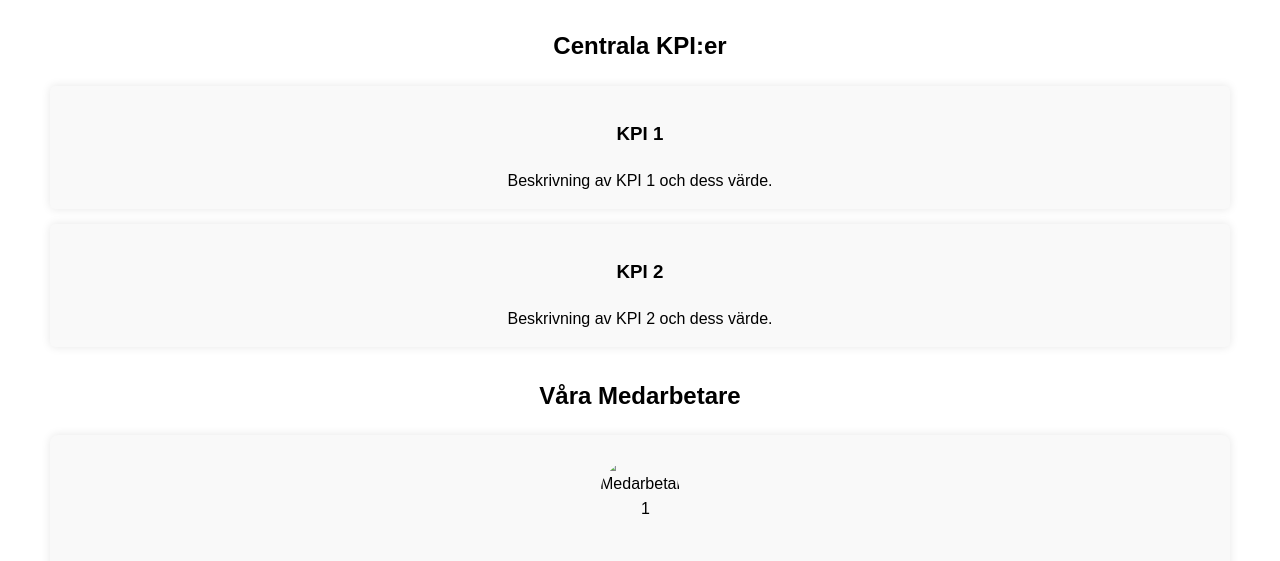
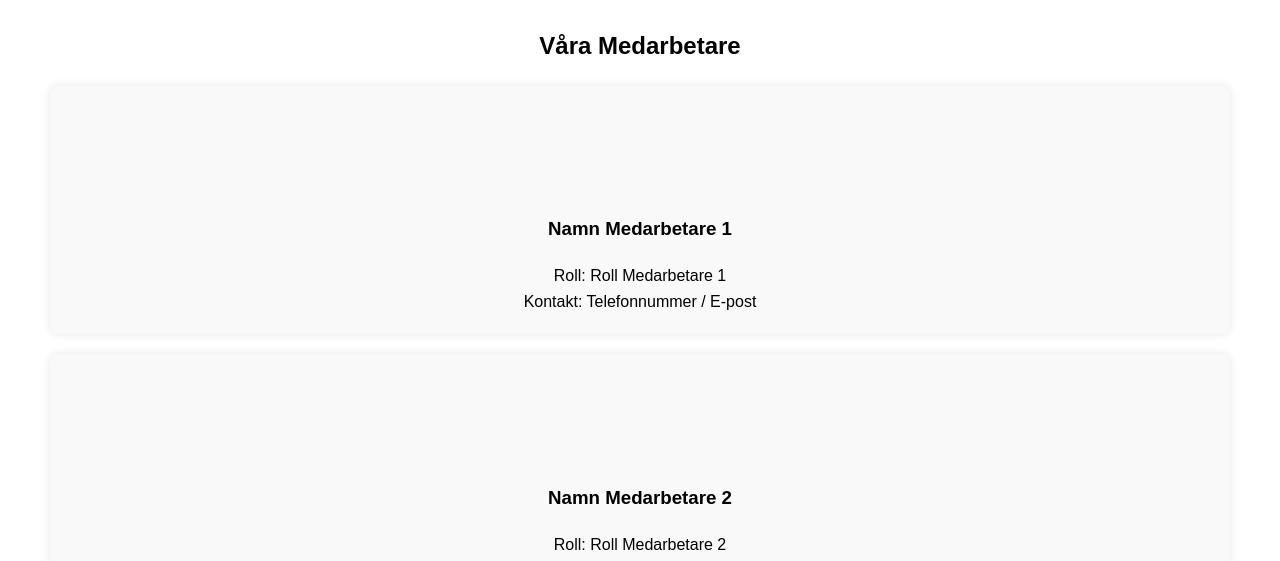
Before and after one commit to albinholmqvist/Hemsida, a plain HTML site: page history.html in a window 1280 px wide. Shown: the part 231-792 px from the top of the page. Drawn offline with Linux system fonts and the light colour scheme.

Commit message:
medarbetare csv och js script

```diff
--- a/history.html
+++ b/history.html
@@ -31,37 +31,9 @@
     <main>
         <h1>Återuppföljning och KPI:er</h1>
 
-        <!-- KPI-sektion -->
-        <section class="kpi-section">
-            <h2>Centrala KPI:er</h2>
-            <!-- Lägg till dina KPI-element här -->
-            <div class="kpi-item">
-                <h3>KPI 1</h3>
-                <p>Beskrivning av KPI 1 och dess värde.</p>
-            </div>
-            <div class="kpi-item">
-                <h3>KPI 2</h3>
-                <p>Beskrivning av KPI 2 och dess värde.</p>
-            </div>
-        </section>
-
         <!-- Medarbetare-sektion -->
-        <section class="medarbetare-section">
+        <section class="medarbetare-section" id="medarbetareSection">
             <h2>Våra Medarbetare</h2>
-            <!-- Lägg till dina medarbetarkort här -->
-            <div class="medarbetare-card">
-                <div class="medarbetare-avatar">
-                    <img src="medarbetare1.jpg" alt="Medarbetare 1">
-                </div>
-                <div class="medarbetare-info">
-                    <h3>Namn Medarbetare 1</h3>
-                    <p>Roll: Roll Medarbetare 1</p>
-                    <p>Kontakt: Telefonnummer / E-post</p>
-                </div>
-            </div>
-            <div class="medarbetare-card">
-                <!-- Upprepa för varje medarbetare -->
-            </div>
         </section>
     </main>
 
@@ -69,5 +41,8 @@
     <footer>
         <p>&copy; 2023 Albin Holmqvist</p>
     </footer>
+
+    <!-- JavaScript för att hämta data från CSV och generera medarbetarkort -->
+    <script src="medarbetare.js"></script>
 </body>
 </html>
--- /dev/null
+++ b/medarbetare.csv
@@ -0,0 +1,4 @@
+Namn,Roll,Kontakt
+Namn Medarbetare 1,Roll Medarbetare 1,Telefonnummer / E-post
+Namn Medarbetare 2,Roll Medarbetare 2,Telefonnummer / E-post
+Namn Medarbetare 3,Roll Medarbetare 3,Telefonnummer / E-post
--- /dev/null
+++ b/medarbetare.js
@@ -0,0 +1,55 @@
+document.addEventListener('DOMContentLoaded', function () {
+    const medarbetareSection = document.getElementById('medarbetareSection');
+
+    function loadCSV() {
+        fetch('medarbetare.csv')
+            .then(response => response.text())
+            .then(data => {
+                const rows = data.split('\n');
+                const headers = rows[0].split(',').map(header => header.trim());
+
+                for (let i = 1; i < rows.length; i++) {
+                    const currentRow = rows[i].split(',');
+                    if (currentRow.length === headers.length) {
+                        const medarbetare = {};
+                        for (let j = 0; j < headers.length; j++) {
+                            medarbetare[headers[j]] = currentRow[j].trim();
+                        }
+                        createMedarbetareCard(medarbetare);
+                    }
+                }
+            })
+            .catch(error => {
+                console.error('Det gick inte att läsa in medarbetarfilen', error);
+            });
+    }
+
+    function createMedarbetareCard(medarbetare) {
+        const card = document.createElement('div');
+        card.classList.add('medarbetare-card');
+
+        const avatar = document.createElement('div');
+        avatar.classList.add('medarbetare-avatar');
+        // Här kan du lägga till en bild eller ikon för varje medarbetare om du har sådana.
+
+        const info = document.createElement('div');
+        info.classList.add('medarbetare-info');
+        const namn = document.createElement('h3');
+        namn.textContent = medarbetare.Namn;
+        const roll = document.createElement('p');
+        roll.textContent = `Roll: ${medarbetare.Roll}`;
+        const kontakt = document.createElement('p');
+        kontakt.textContent = `Kontakt: ${medarbetare.Kontakt}`;
+
+        info.appendChild(namn);
+        info.appendChild(roll);
+        info.appendChild(kontakt);
+
+        card.appendChild(avatar);
+        card.appendChild(info);
+
+        medarbetareSection.appendChild(card);
+    }
+
+    loadCSV();
+});
```
